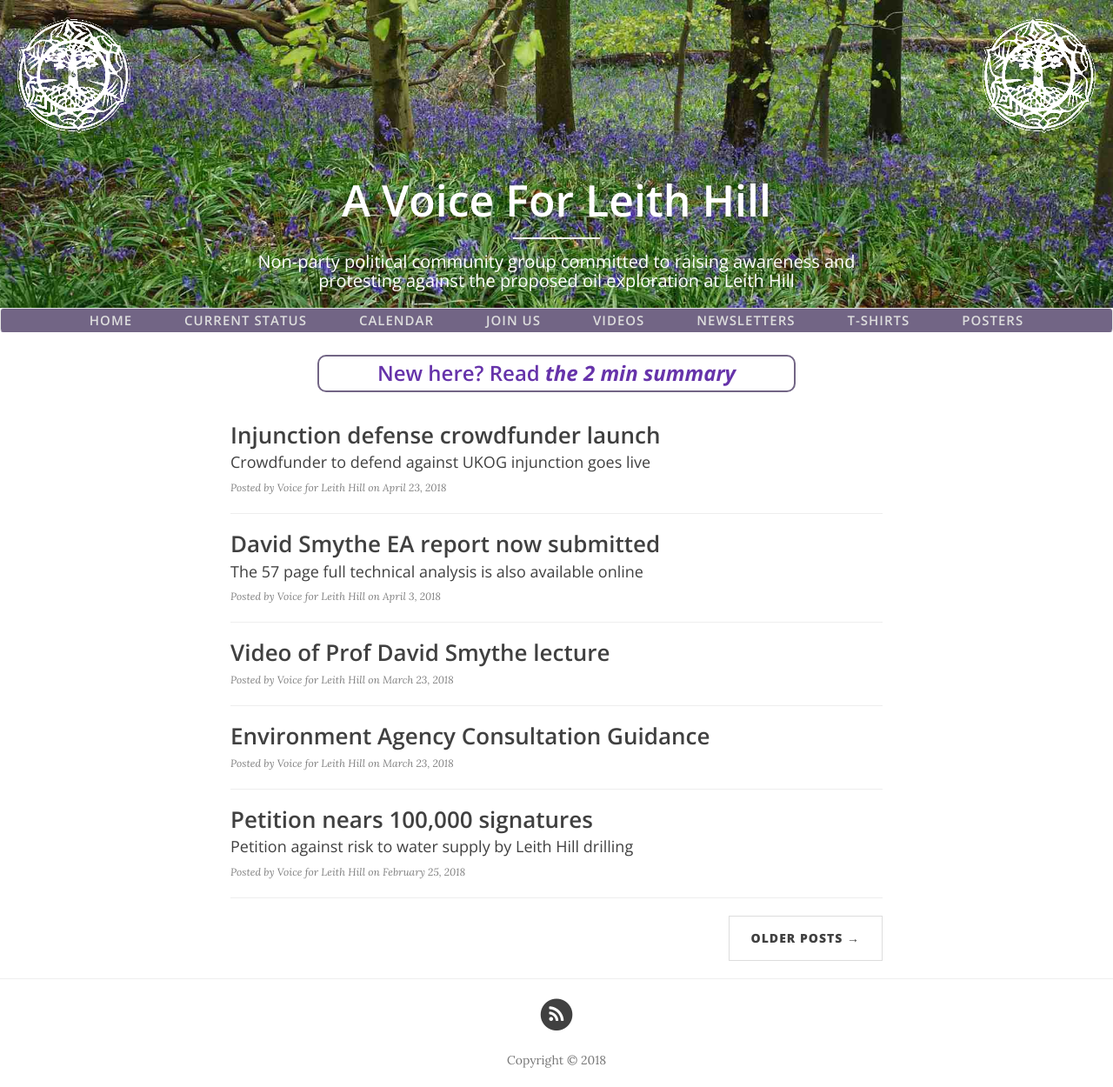
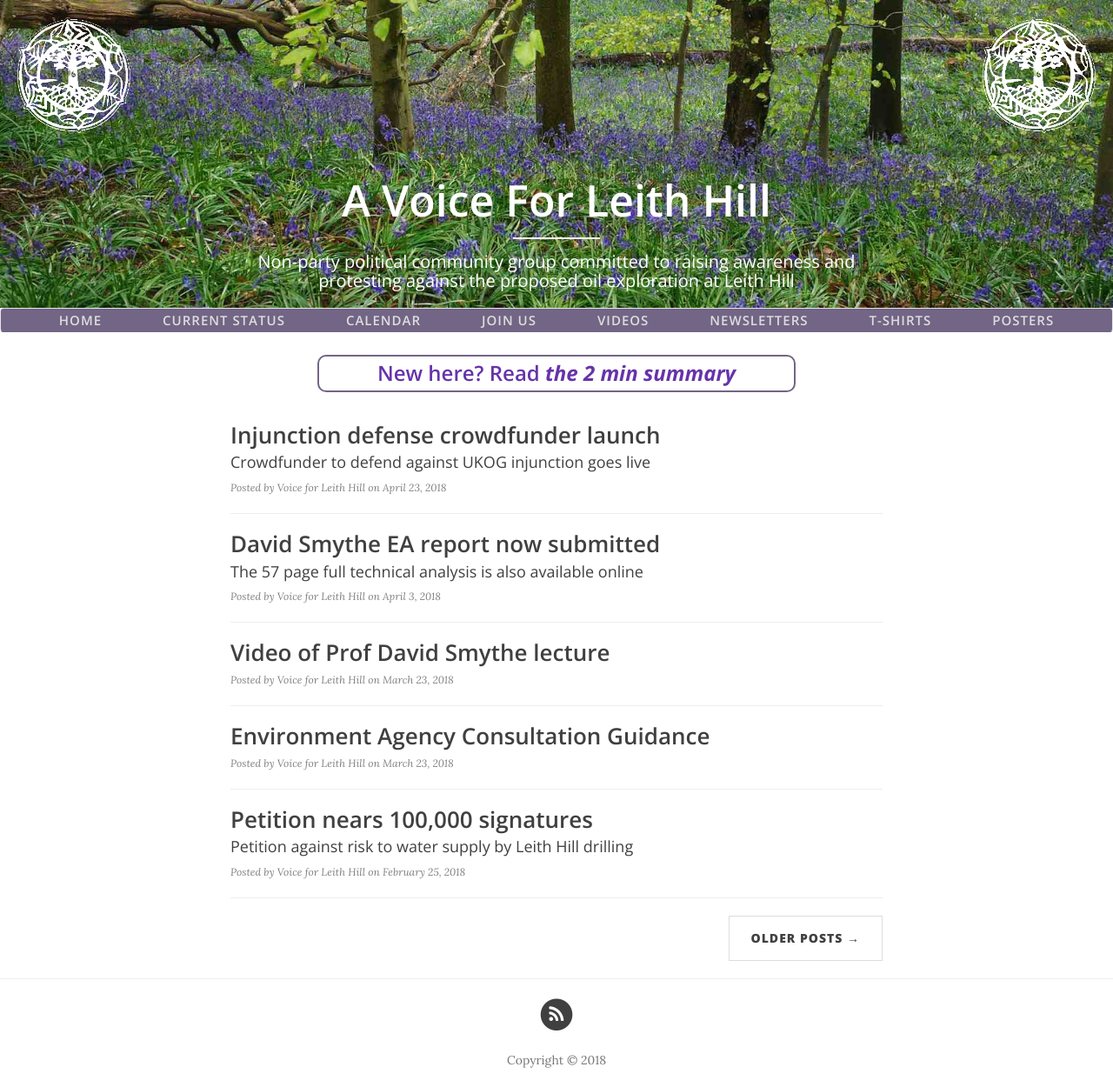
Before and after one commit to voiceforleithhill/v4lh-site-gen, a Jekyll site: the page built from index.html, in a window 1280 px wide. Shown: the whole page at 87% size. Built offline with Jekyll 4.4.1, drawn with Linux system fonts in a browser that asks for light colours; nearby versions of some CDN libraries; the list of posts is cut into pages by our own code.

Commit message:
Content updates

```diff
--- a/css/clean-blog.css
+++ b/css/clean-blog.css
@@ -119,7 +119,7 @@ em.rejected {
     color: #5800a2;
   }
   .navbar-custom .nav li a {
-    padding: 3px 30px;
+    padding: 3px 35px;
   }
   .navbar-custom .nav li a:hover,
   .navbar-custom .nav li a:focus {
--- a/less/clean-blog.less
+++ b/less/clean-blog.less
@@ -137,7 +137,7 @@ em.rejected {
 		.nav {
 			li {
 				a {
-					padding: 3px 30px;
+					padding: 3px 35px;
 					&:hover,
 					&:focus {
 						color: @white-faded;
```
Also changed, not shown: css/clean-blog.min.css.
